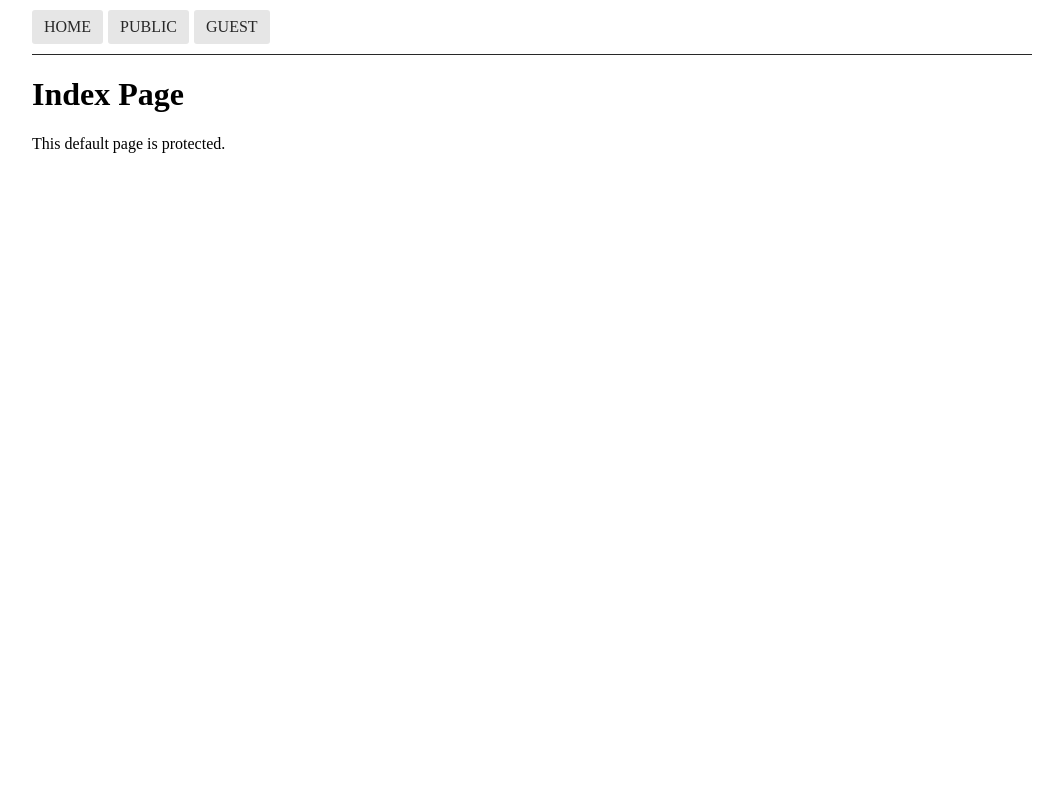
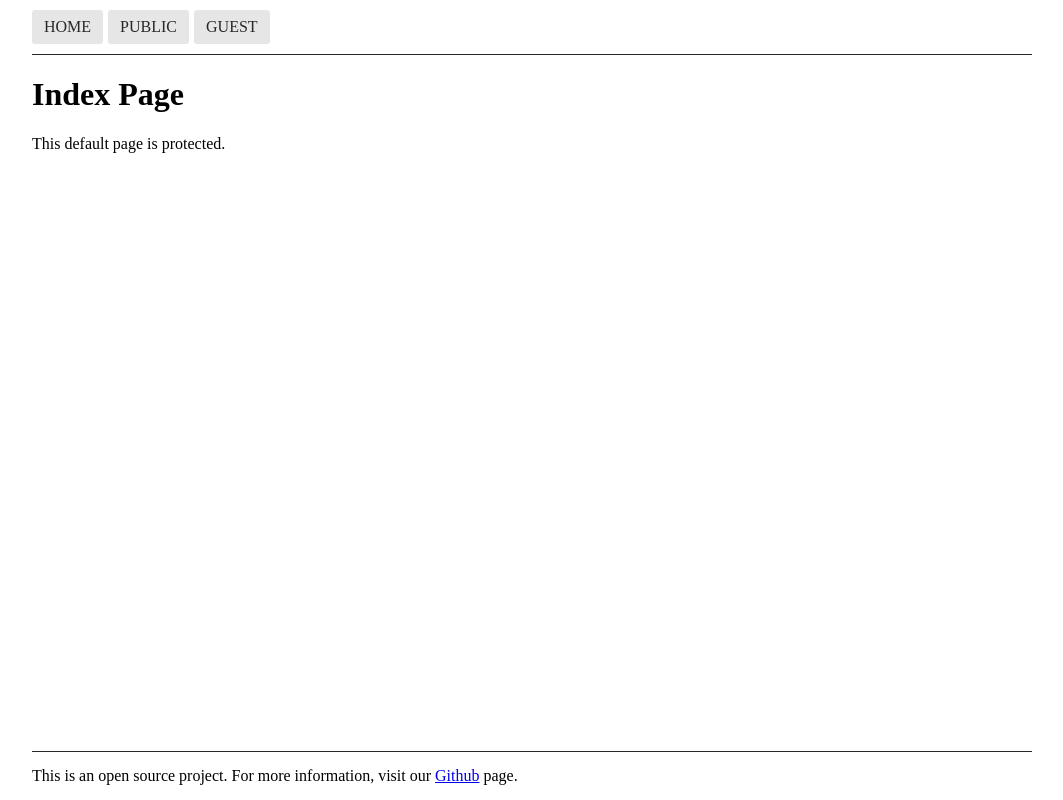
Before and after one commit to mosstar/nuxt-idmapp-auth, a Nuxt app: page / in a window 1280 px wide. Shown: the whole page, without its empty margins (108-1171 px from the left). Built offline with nearby package versions, Linux system fonts and the light colour scheme; no server answers.

Commit message:
add github url to footer

```diff
--- a/layouts/default.vue
+++ b/layouts/default.vue
@@ -28,7 +28,16 @@
       <strong>Permissions:</strong> {{ perms }}
     </div>
 
-    <nuxt />
+    <div class="content">
+      <nuxt />
+    </div>
+
+    <div class="footer">
+      <p>
+        This is an open source project.
+        For more information, visit our <a href="https://github.com/mosstar/nuxt-idmapp-auth" target="_blank">Github</a> page.
+      </p>
+    </div>
 
   </div>
 </template>
@@ -64,6 +73,9 @@ html, body {
 .wrapper {
   max-width: 1000px;
   margin: 0 auto;
+  display: flex;
+  flex-direction: column;
+  min-height: 100vh;
 }
 
 .header {
@@ -103,4 +115,18 @@ html, body {
   padding: 10px 0;
   border-bottom: 1px solid #282828;
 }
+
+.content {
+  flex: 1;
+}
+
+.footer {
+  border-top: 1px solid #282828;
+  padding: 15px 0;
+}
+
+.footer p {
+  margin: 0;
+  padding: 0;
+}
 </style>
```
